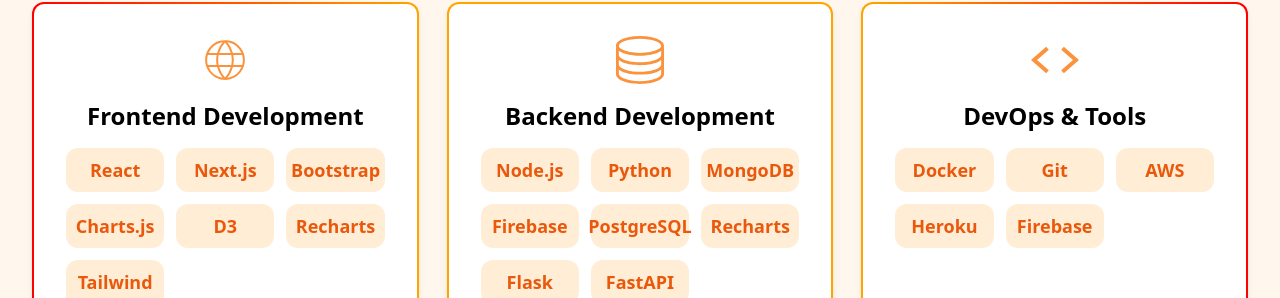
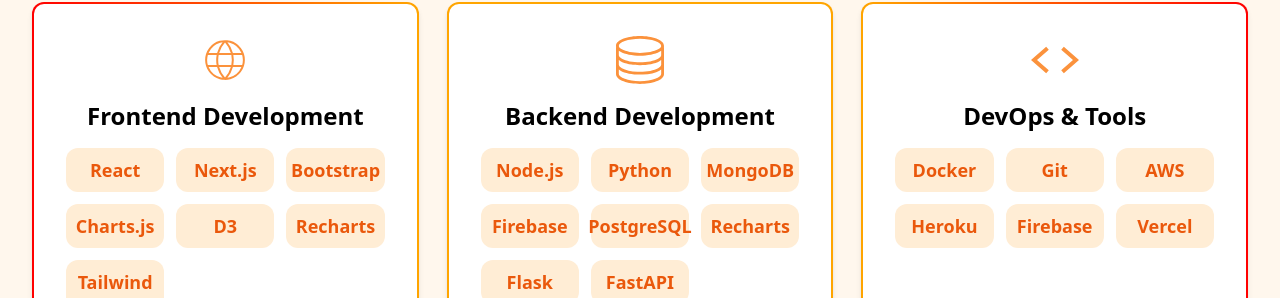
Before and after one commit to Iviwe-Gagayi/portfolio, a React (Create React App) app: page / in a window 1280 px wide. Shown: the part 990-1288 px from the top of the page. Built offline with nearby package versions, Linux system fonts and the light colour scheme.

Commit message:
Added Vercel to devops

```diff
--- a/src/About.js
+++ b/src/About.js
@@ -96,7 +96,7 @@
             DevOps & Tools
           </h2>
           <div className="grid grid-cols-3 gap-3">
-            {["Docker", "Git", "AWS", "Heroku", "Firebase"].map((tech) => (
+            {["Docker", "Git", "AWS", "Heroku", "Firebase","Vercel"].map((tech) => (
               <h4
                 key={tech}
                 className="flex items-center justify-center
```
